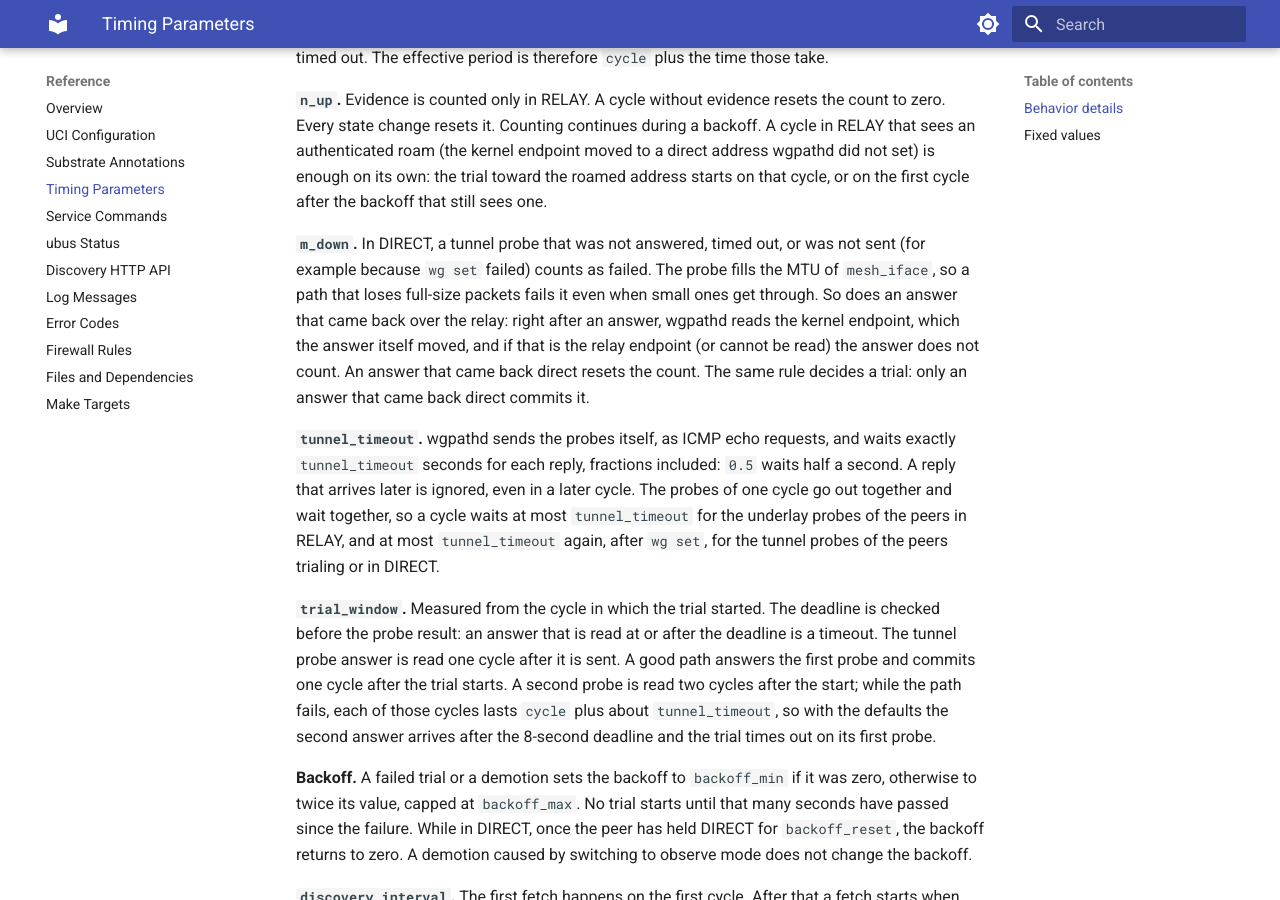
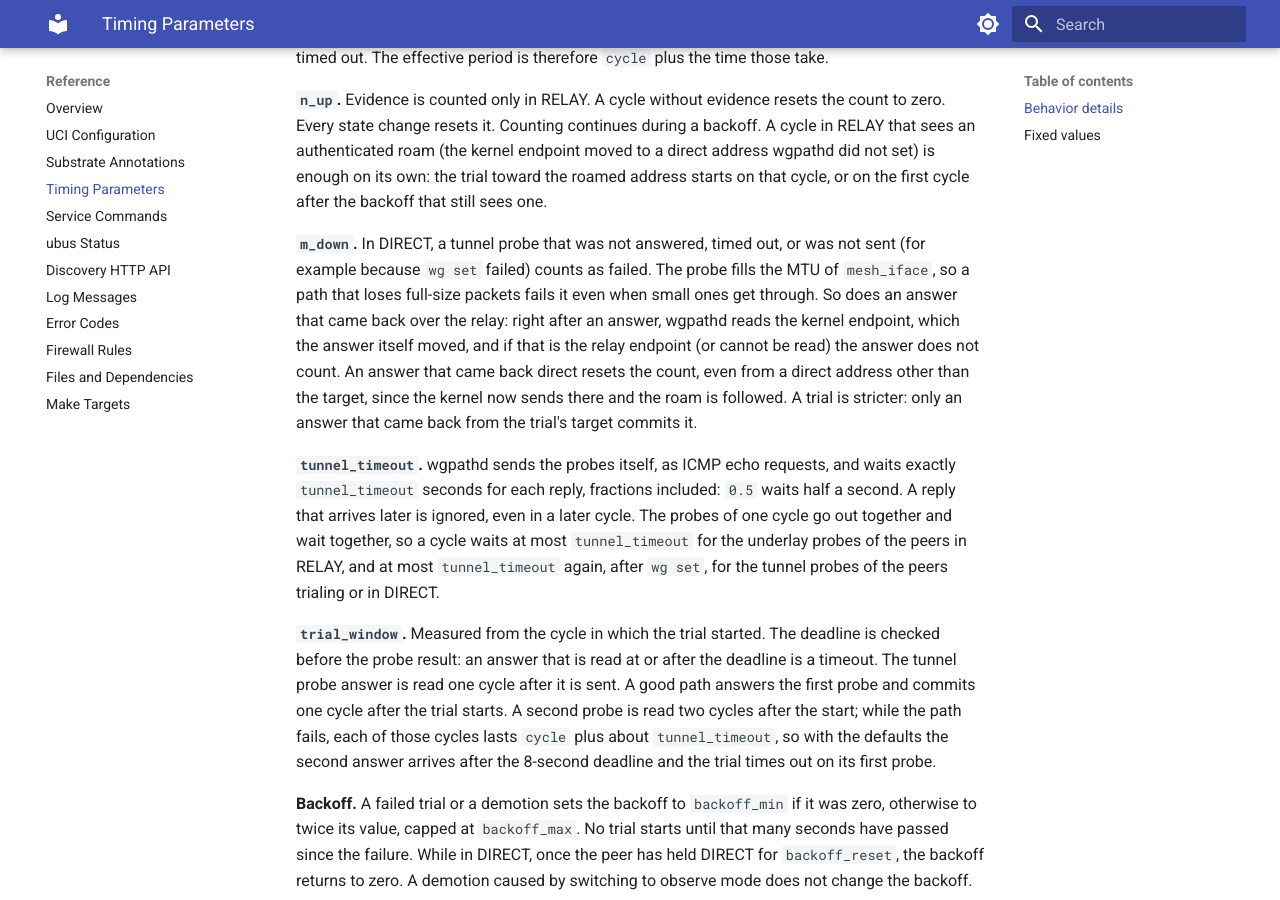
Before and after one commit to m00qek/wgpathd, an MkDocs documentation site: the page built from docs/reference/parameters.md, in a window 1280 px wide and 900 px high, scrolled down 1266 px. Built offline with MkDocs 1.6.1 and Material for MkDocs 9.7.7, drawn with Linux system fonts in a browser that asks for light colours.

Commit message:
Docs: 2026-09-29 corrections to the design record; a trial's answer must come from its target

```diff
--- a/docs/reference/parameters.md
+++ b/docs/reference/parameters.md
@@ -24,7 +24,7 @@ The hub uses only `cycle`, as the interval between snapshots of `read_iface`. It
 
 **`n_up`.** Evidence is counted only in RELAY. A cycle without evidence resets the count to zero. Every state change resets it. Counting continues during a backoff. A cycle in RELAY that sees an authenticated roam (the kernel endpoint moved to a direct address wgpathd did not set) is enough on its own: the trial toward the roamed address starts on that cycle, or on the first cycle after the backoff that still sees one.
 
-**`m_down`.** In DIRECT, a tunnel probe that was not answered, timed out, or was not sent (for example because `wg set` failed) counts as failed. The probe fills the MTU of `mesh_iface`, so a path that loses full-size packets fails it even when small ones get through. So does an answer that came back over the relay: right after an answer, wgpathd reads the kernel endpoint, which the answer itself moved, and if that is the relay endpoint (or cannot be read) the answer does not count. An answer that came back direct resets the count. The same rule decides a trial: only an answer that came back direct commits it.
+**`m_down`.** In DIRECT, a tunnel probe that was not answered, timed out, or was not sent (for example because `wg set` failed) counts as failed. The probe fills the MTU of `mesh_iface`, so a path that loses full-size packets fails it even when small ones get through. So does an answer that came back over the relay: right after an answer, wgpathd reads the kernel endpoint, which the answer itself moved, and if that is the relay endpoint (or cannot be read) the answer does not count. An answer that came back direct resets the count, even from a direct address other than the target, since the kernel now sends there and the roam is followed. A trial is stricter: only an answer that came back from the trial's target commits it.
 
 **`tunnel_timeout`.** wgpathd sends the probes itself, as ICMP echo requests, and waits exactly `tunnel_timeout` seconds for each reply, fractions included: `0.5` waits half a second. A reply that arrives later is ignored, even in a later cycle. The probes of one cycle go out together and wait together, so a cycle waits at most `tunnel_timeout` for the underlay probes of the peers in RELAY, and at most `tunnel_timeout` again, after `wg set`, for the tunnel probes of the peers trialing or in DIRECT.
 
```
Also changed, not shown: docs/explanation/state-machine.md (+2 -0 lines).
